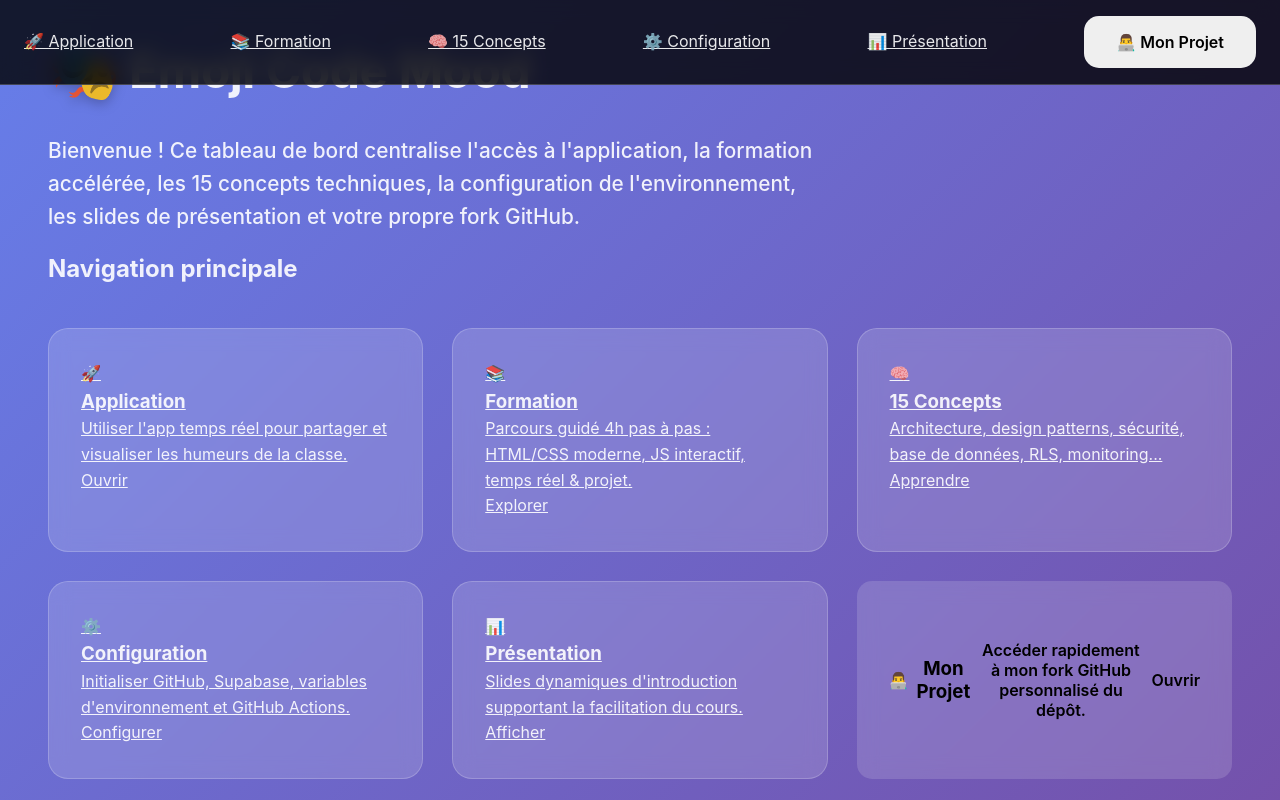
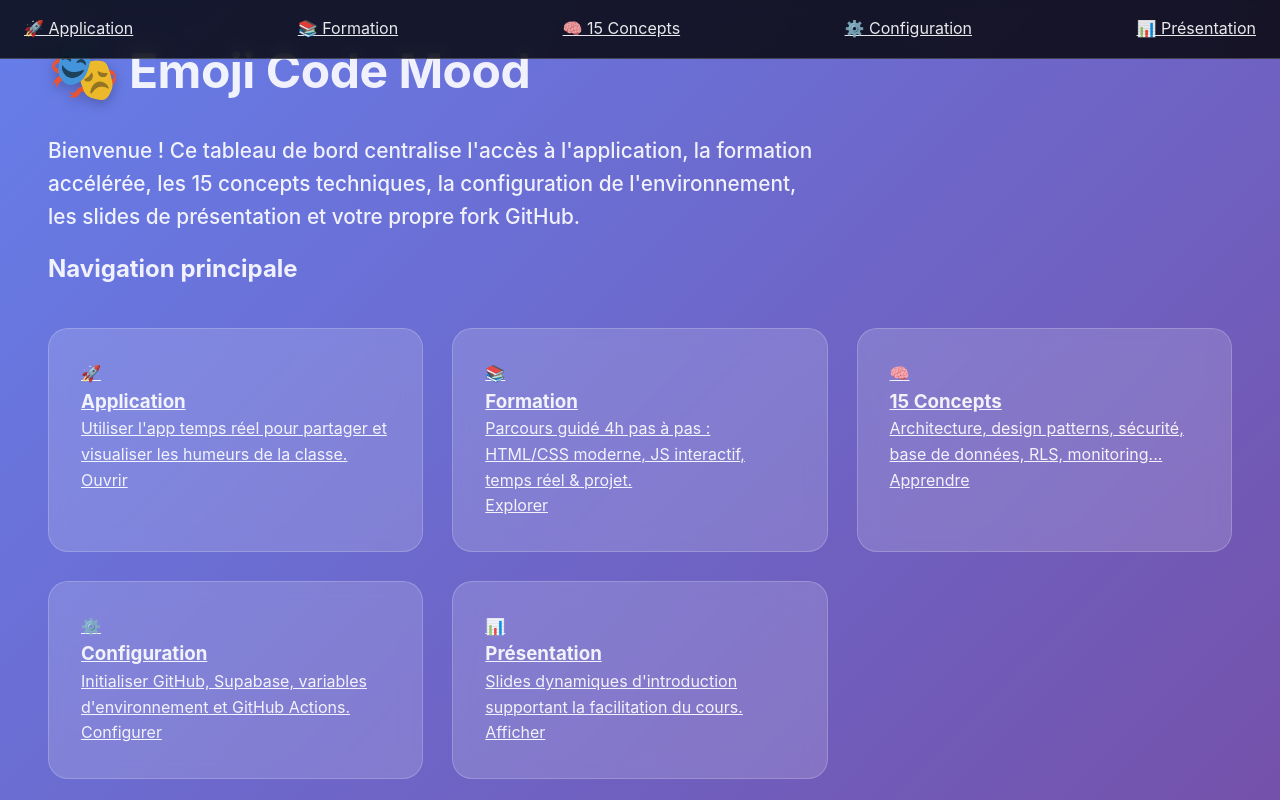
Before and after one commit to nayl11/emoji-code-mood, a plain HTML site: page index.html in a window 1280 px wide. Shown: the top 800 px of the page. Drawn offline with Linux system fonts and the light colour scheme.

Commit message:
Suppression des boutons "Mon Projet" et de la fonction associée pour simplifier l'interface utilisateur.

```diff
--- a/index.html
+++ b/index.html
@@ -18,7 +18,6 @@
         <a href="docs/concepts/">🧠 15 Concepts</a>
         <a href="docs/setup/">⚙️ Configuration</a>
         <a href="docs/formation/Slide-Presentation.html">📊 Présentation</a>
-        <button class="btn" type="button" onclick="openMyProject()">👨‍💻 Mon Projet</button>
     </nav>
     <header class="dashboard-header">
         <h1 class="site-title"><span class="emoji" aria-hidden="true">🎭</span><span>Emoji Code Mood</span></h1>
@@ -57,12 +56,6 @@
                 <p>Slides dynamiques d'introduction supportant la facilitation du cours.</p>
                 <span class="action">Afficher</span>
             </a>
-            <button class="card btn" type="button" onclick="openMyProject()" aria-describedby="project-desc">
-                <div class="icon" aria-hidden="true">👨‍💻</div>
-                <h3>Mon Projet</h3>
-                <p id="project-desc">Accéder rapidement à mon fork GitHub personnalisé du dépôt.</p>
-                <span class="action">Ouvrir</span>
-            </button>
         </section>
         <section class="quick-section" aria-labelledby="quick-access-title">
             <h2 id="quick-access-title">Accès Rapide</h2>
@@ -80,12 +73,6 @@
     </main>
     <footer class="dashboard-footer">© <span id="year"></span> Emoji Code Mood • Pédagogie & Temps Réel</footer>
     <script>
-        function openMyProject() {
-            const username = prompt("Entrez votre nom d'utilisateur GitHub :");
-            if (username) {
-                window.open(`https://github.com/${username}/emoji-code-mood`, '_blank');
-            }
-        }
         document.getElementById('year').textContent = new Date().getFullYear();
     </script>
 </body>
```
